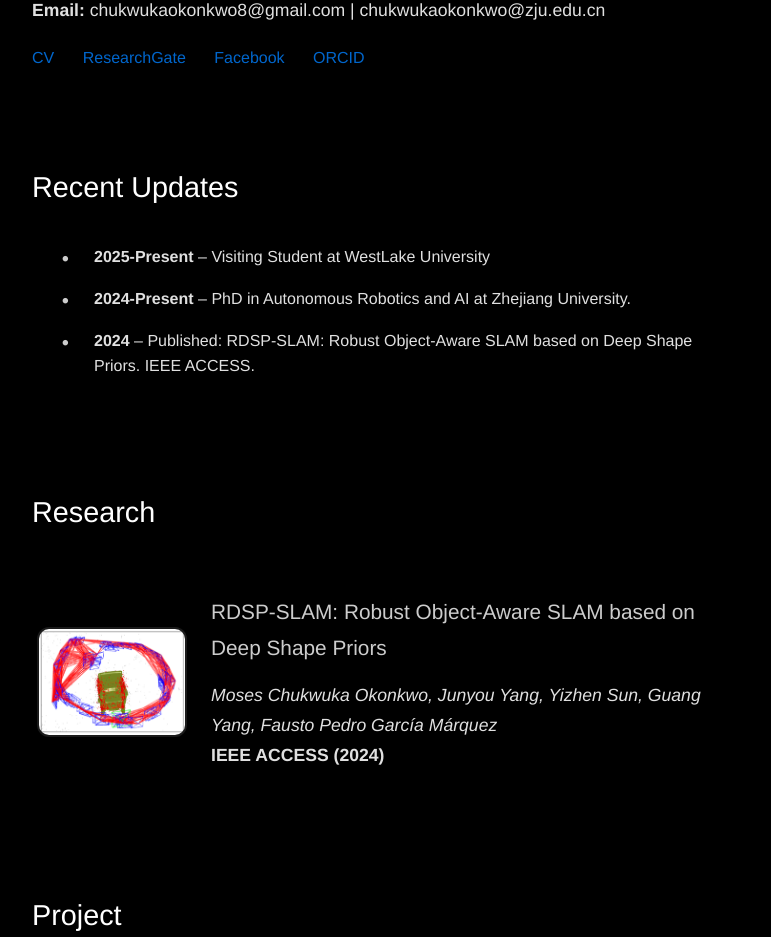
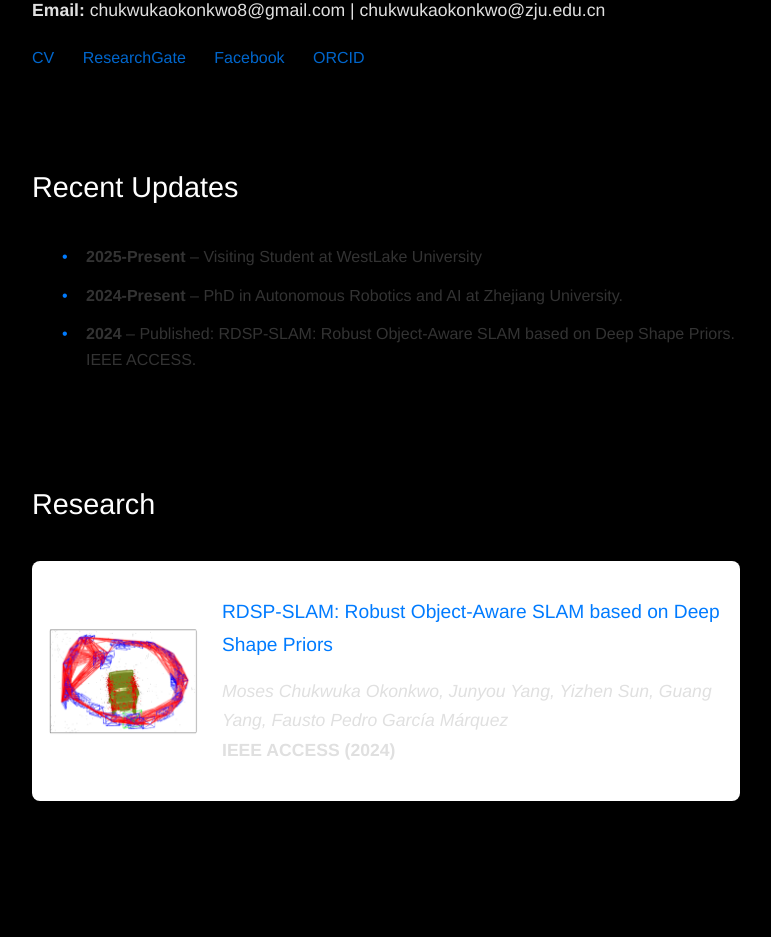
Before and after one commit to MosesChuka/MosesChuka.github.io, a Jekyll site: the page built from index.md, in a window 1280 px wide. Shown: the part 835-1772 px from the top of the page, without its empty margins (254-1025 px from the left). Built offline with Jekyll 4.4.1, drawn with Linux system fonts in a browser that asks for light colours; our own code applies the rules of GitHub Pages for plain Markdown files.

Commit message:
Refactor CSS styles for research, work, education, and project items to enhance layout and visual consistency, including adjustments to margins, padding, and box shadows.

```diff
--- a/static/css/styles.css
+++ b/static/css/styles.css
@@ -157,49 +157,37 @@ body.light-mode .links a:hover {
 .research-item, .work-item, .education-item, .project-item {
   display: flex;
   flex-direction: column;
-  margin: 3px 3px;
-  width: 100%;
-  height: auto;
-  padding: 5px 2px;
-  border-radius: 12px;
-  box-shadow: none;
+  margin-bottom: 2rem;
+  background-color: #fff;
+  padding: 1rem;
+  border-radius: 8px;
+  box-shadow: 0 2px 5px rgba(0, 0, 0, 0.1);
   transition: all 0.3s ease;
-  position: relative;
-  overflow: hidden;
 }
 
 body.light-mode .research-item,
 body.light-mode .work-item,
 body.light-mode .education-item,
 body.light-mode .project-item {
-  background: transparent;
-  border: none;
+  background-color: #fff;
+  box-shadow: 0 2px 5px rgba(0, 0, 0, 0.1);
 }
 
 .research-item::before, .work-item::before, .education-item::before, .project-item::before {
-  content: '';
-  position: absolute;
-  top: 0;
-  left: 0;
-  right: 0;
-  height: 3px;
-  /* background: linear-gradient(90deg, #666666, #999999); */
+  content: none;
 }
 
 .research-item:hover, .work-item:hover, .education-item:hover, .project-item:hover {
-  transform: translateY(-5px);
-  /* box-shadow: 0 15px 35px rgba(255, 255, 255, 0.15); */
-  /* border-color: rgba(255, 255, 255, 0.2); */
+  transform: translateY(-2px);
+  box-shadow: 0 4px 10px rgba(0, 0, 0, 0.15);
 }
 
 .research-img, .work-img, .education-img {
   width: 100%;
   max-width: 200px;
   height: auto;
-  border-radius: 12px;
-  margin-bottom: 1.5rem;
-  border: 2px solid rgba(255, 255, 255, 0.1);
-  box-shadow: 0 6px 20px rgba(0, 0, 0, 0.3);
+  border-radius: 8px;
+  margin-bottom: 1rem;
   transition: transform 0.3s ease;
 }
 
@@ -208,24 +196,14 @@ body.light-mode .project-item {
 }
 
 .research-content h3, .work-content h3, .education-content h3, .project-item h3 {
-  font-size: 1.3rem;
-  font-weight: 500;
-  margin-bottom: 1rem;
-  color: #ffffff;
-  text-shadow: 0 1px 2px rgba(0, 0, 0, 0.5);
-  transition: all 0.3s ease;
-}
-
-body.light-mode .research-content h3,
-body.light-mode .work-content h3,
-body.light-mode .education-content h3,
-body.light-mode .project-item h3 {
-  color: #000000;
-  text-shadow: 0 1px 2px rgba(0, 0, 0, 0.1);
+  font-size: 1.2rem;
+  font-weight: 400;
+  margin-bottom: 0.5rem;
+  color: #222;
 }
 
 .research-content a, .project-item a {
-  color: #cccccc;
+  color: #007bff;
   text-decoration: none;
 }
 
@@ -240,26 +218,18 @@ ul {
 
 ul li {
   font-size: 1rem;
-  margin-bottom: 1rem;
+  margin-bottom: 0.8rem;
   position: relative;
-  padding-left: 2rem;
-  color: #e0e0e0;
+  padding-left: 1.5rem;
+  color: #333;
   line-height: 1.6;
-  transition: all 0.3s ease;
-}
-
-body.light-mode ul li {
-  color: #000000;
 }
 
 ul li:before {
   content: "•";
-  color: #cccccc;
+  color: #007bff;
   position: absolute;
   left: 0;
-  font-size: 1.2rem;
-  font-weight: bold;
-  text-shadow: 0 1px 2px rgba(0, 0, 0, 0.5);
 }
 
 /* Footer */
```
